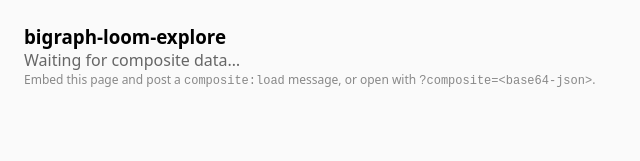
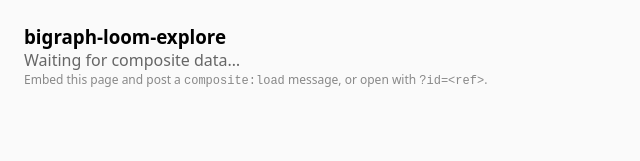
Before and after one commit to vivarium-collective/bigraph-loom-explore, a React (Vite) app: page / in a window 1280 px wide. Shown: the top 161 px of the page, without its empty margins (0-640 px from the left). Built offline with nearby package versions, Linux system fonts and the light colour scheme.

Commit message:
feat(popup): more informative placeholder showing compositeId

```diff
--- a/src/App.tsx
+++ b/src/App.tsx
@@ -152,11 +152,21 @@ export default function App() {
     return (
       <div style={{ padding: 24, fontFamily: 'system-ui' }}>
         <h3>bigraph-loom-explore</h3>
-        <p style={{ color: '#666' }}>Waiting for composite data…</p>
-        <p style={{ color: '#888', fontSize: 12 }}>
-          Embed this page and post a <code>composite:load</code> message,
-          or open with <code>?composite=&lt;base64-json&gt;</code>.
+        <p style={{ color: '#666' }}>
+          {compositeId ? `Loading composite "${compositeId}"…` : 'Waiting for composite data…'}
         </p>
+        {compositeId && (
+          <p style={{ color: '#888', fontSize: 12 }}>
+            Fetching from <code>/api/composite-state?ref={compositeId}</code>.
+            If this hangs, the dashboard server may be unreachable.
+          </p>
+        )}
+        {!compositeId && (
+          <p style={{ color: '#888', fontSize: 12 }}>
+            Embed this page and post a <code>composite:load</code> message,
+            or open with <code>?id=&lt;ref&gt;</code>.
+          </p>
+        )}
       </div>
     );
   }
```
